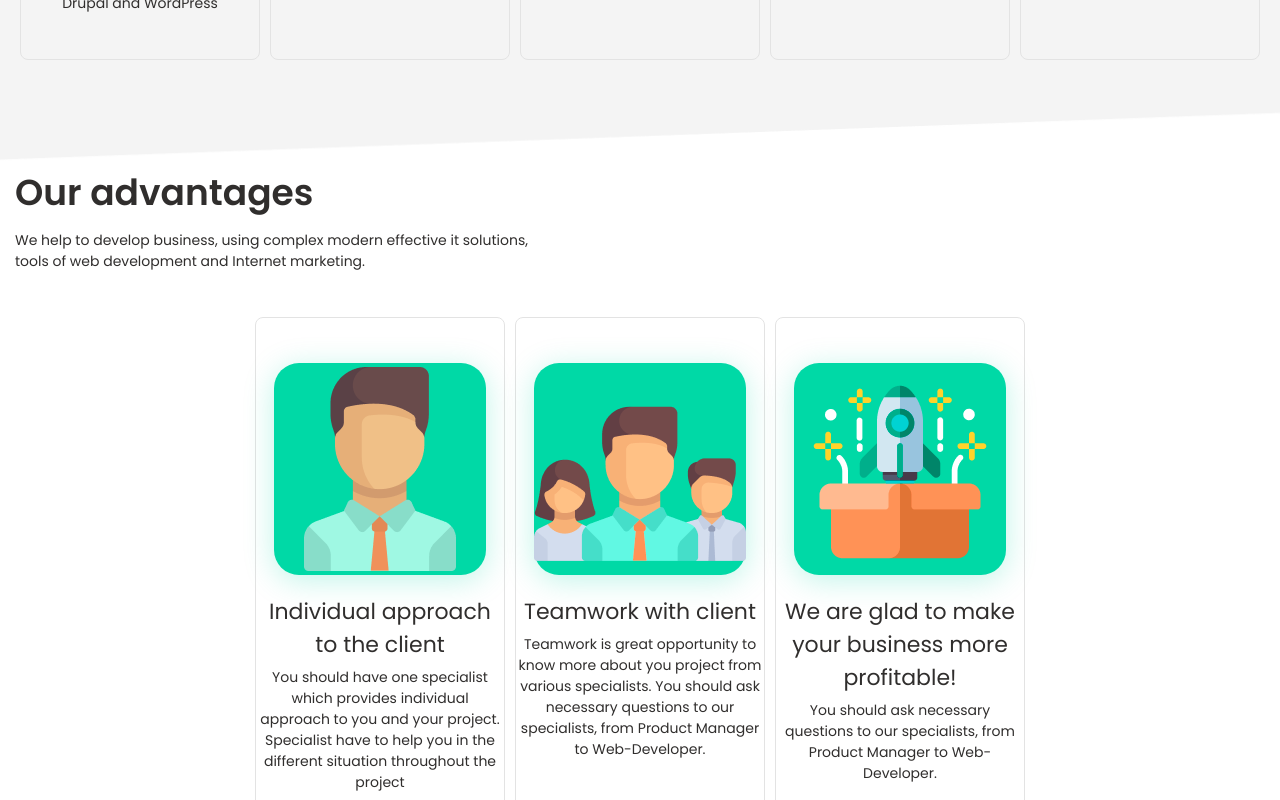
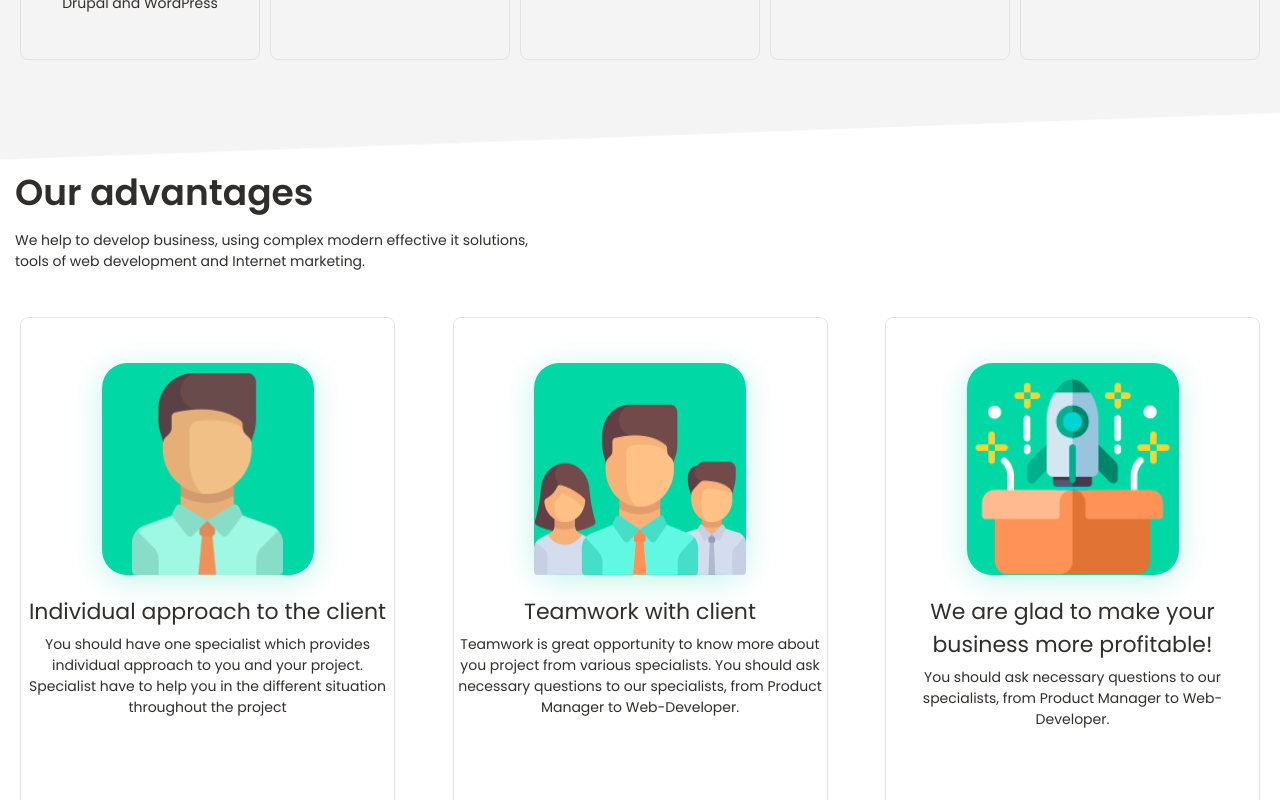
Before and after one commit to Shangria/Smart-ui, a React (Create React App) app in the folder smart-ui-pj/: page / in a window 1280 px wide. Shown: the part 2000-2800 px from the top of the page. Built offline with nearby package versions, Linux system fonts and the light colour scheme.

Commit message:
fixed hover advantages

```diff
--- a/smart-ui-pj/src/Components/Advantages/AdvantagesCard.js
+++ b/smart-ui-pj/src/Components/Advantages/AdvantagesCard.js
@@ -1,4 +1,5 @@
 import React, {useEffect, useState} from "react";
+import {Button} from '../ButtonElement';
 import {
     AdvantagesCadTitle,
     AdvantagesCardBox,
@@ -27,12 +28,20 @@ const AdvantagesCard = ({
                       onMouseLeave={() => setHover(false)}
                       hover={hover}
         >
-            <AdvantagesIconWrap>
+            <AdvantagesIconWrap hover={hover}>
                <img src={logo} alt={altAdvantages}/>
             </AdvantagesIconWrap>
             <AdvantagesCardTextWrap>
                 <AdvantagesCadTitle>{cardTitle}</AdvantagesCadTitle>
-                <AdvantagesCardText>{cardText}</AdvantagesCardText>
+                {
+                    hover ? <Button
+                            padding='20px 60px'
+                            primaryBg='true'
+                            primaryColor='true'
+                        >Write to us</Button>
+                    :
+                        <AdvantagesCardText>{cardText}</AdvantagesCardText>
+                }
             </AdvantagesCardTextWrap>
         </AdvantagesCardBox>
     );
--- a/smart-ui-pj/src/Components/Advantages/AdvantagesElements.js
+++ b/smart-ui-pj/src/Components/Advantages/AdvantagesElements.js
@@ -37,7 +37,7 @@ export const AdvantagesText = styled.p`
 
 export const AdvantagesCardWrapper = styled.ul`
   display: flex;
-  justify-content: center;
+  justify-content: space-between;
   @media (max-width: ${variables.desktopMin}) {
     flex-wrap: wrap;
   };
@@ -51,8 +51,8 @@ export const AdvantagesCardBox = styled.li`
   border-radius: 8px;
   margin: 5px 5px;
   transition: .3s background;
-  background: ${({hover}) => (hover ? `${variables.mainBg}` : '')};
-  width: 20%;
+  background: ${({hover}) => (hover ? `${variables.accentColor}` : `${variables.mainBg}`)};
+  width: 30%;
   padding: 45px 0;
 
   @media (max-width: ${variables.desktopMin}) {
@@ -66,12 +66,13 @@ export const AdvantagesCardBox = styled.li`
 
 export const AdvantagesCardTextWrap=styled.div`
   text-align: center;
+  padding-bottom: 20%;
 `;
 
 export const AdvantagesIconWrap = styled.div`
   height: 212px;
   width: 212px;
-  background: ${variables.accentColor} ;
+  background-color: ${({hover}) => (hover ? `${variables.mainBg}` : `${variables.accentColor}`)};
   border-radius: 25px;
   margin: 0 auto;
   margin-bottom: 20px;
@@ -79,6 +80,8 @@ export const AdvantagesIconWrap = styled.div`
   display: flex;
   align-items: center;
   justify-content: center;
+  padding-top: 10px;
+
 `;
 
 export const AdvantagesCadTitle = styled.h3`
--- a/smart-ui-pj/src/Components/ButtonElement.js
+++ b/smart-ui-pj/src/Components/ButtonElement.js
@@ -3,9 +3,10 @@ import {Link} from 'react-scroll';
 import {variables} from "../Variables";
 
 export const Button = styled(Link)`
+  font-size: 22px;
   padding: ${prop => prop.padding};
-  color: ${variables.mainBg};
-  background-color: ${prop => prop.background};
+  color: ${({primaryColor}) => (primaryColor ? `${variables.accentColor}` : `${variables.mainBg}`)};
+  background: ${({primaryBg}) => (primaryBg ? `${variables.mainBg}` : `${variables.accentColor}`)};
   border-radius: 3px;
   transition: .3s background;
   cursor: pointer;
--- a/smart-ui-pj/src/Default.js
+++ b/smart-ui-pj/src/Default.js
@@ -19,6 +19,7 @@ export const DefaultStyle = createGlobalStyle`
   img {
     display: block;
     max-width: 100%;
+    height: 100%;
   }
 
   a {
```
